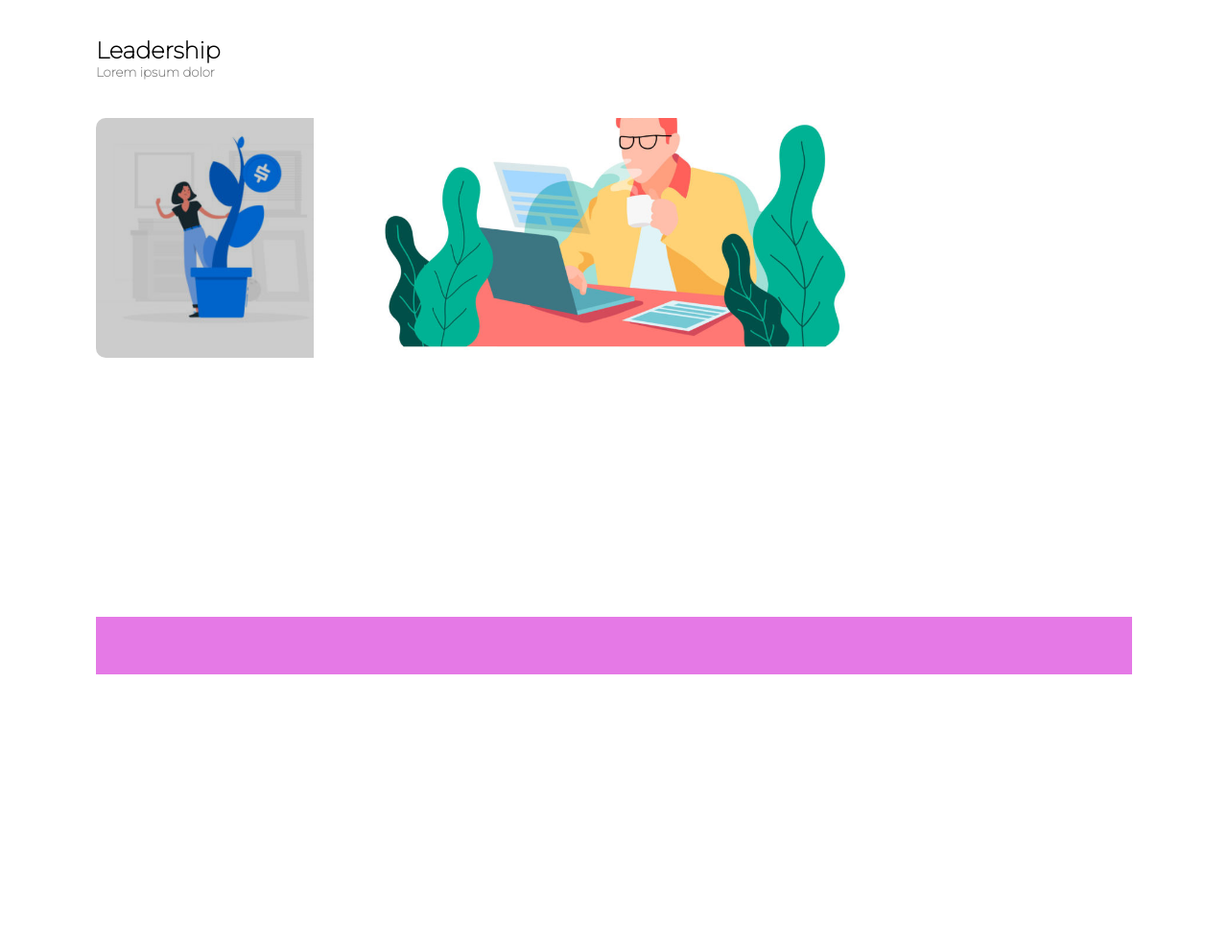
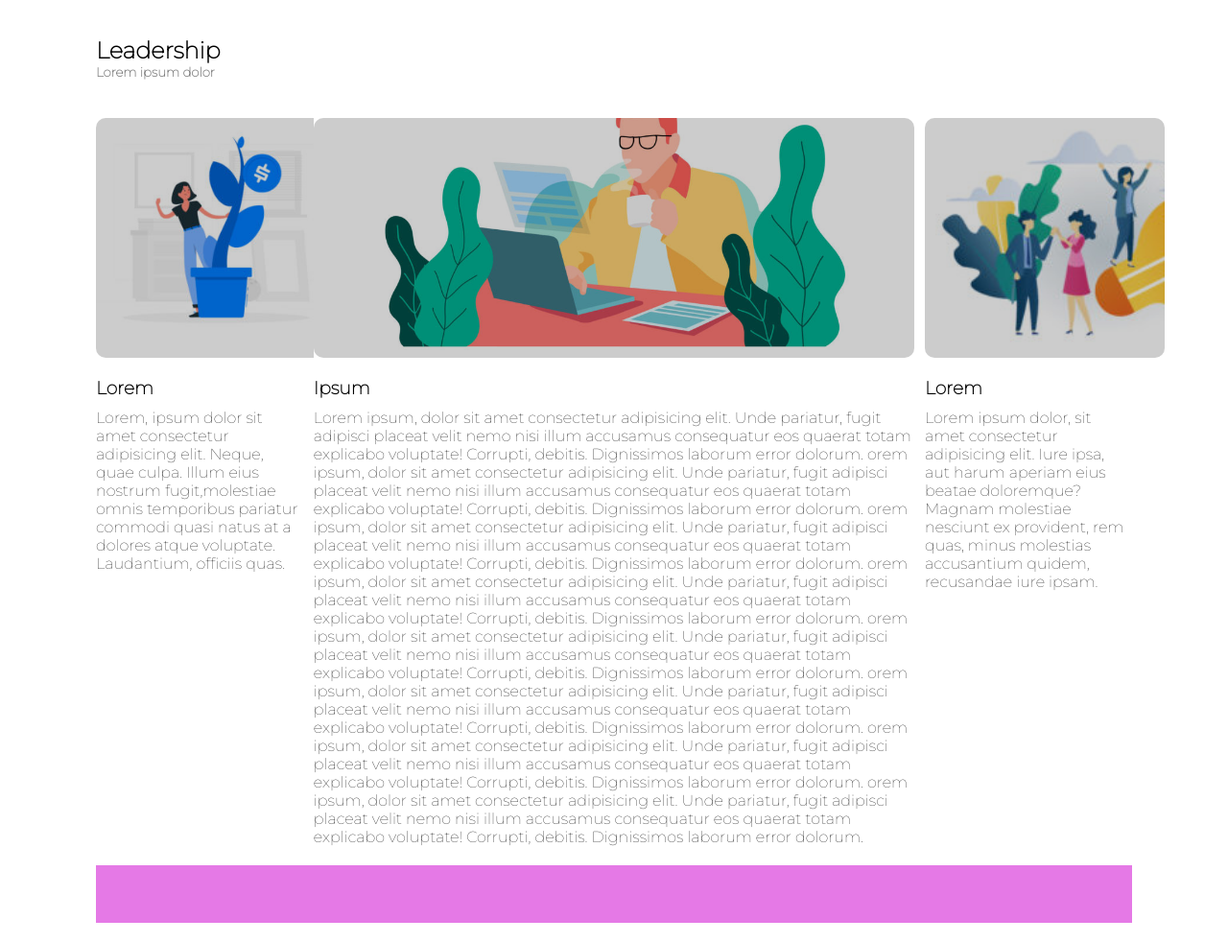
Before and after one commit to RobertoVillani98/htmlcss-wp, a plain HTML site: page index.html in a window 1280 px wide. Shown: the part 595-1577 px from the top of the page at 96% size. Before the commit the page ends 1318 px from the top, so only its background shows below. Drawn offline with Linux system fonts and the light colour scheme.

Commit message:
end main

```diff
--- a/css/style.css
+++ b/css/style.css
@@ -61,7 +61,7 @@ h2 {
 	width: 55%;
 }
 
-.caption {
+#caption {
 	color: white;
 	padding-left: 50px;
 	width: 50%;
@@ -120,6 +120,22 @@ h5 {
 	background-size: cover;
 }
 
+.image-right {
+	background-image: url("../img/img-3.jpg");
+	background-size: cover;
+	background-repeat: no-repeat;
+	width: 250px;
+	height: 250px;
+}
+
+h3 {
+	margin-top: 20px;
+}
+
+p {
+	margin-top: 10px;
+}
+
 .widget {
 	width: 20%;
 }
--- a/index.html
+++ b/index.html
@@ -42,7 +42,7 @@
                 <h2>
                     Pretium ac placerat dui interdum nunc in eros urna mobi
                 </h2>
-                <p class="caption">
+                <p id="caption">
                     Lorem ipsum dolor, sit amet consectetur adipisicing elit. Quas conse
                     aute voluptatem eligend
                 </p>
@@ -67,14 +67,57 @@
             <div class="image">
                 <div class="overlay"></div>
             </div>
+            <h3>Lorem</h3>
+            <p>
+                Lorem, ipsum dolor sit amet consectetur adipisicing elit. Neque, quae culpa. Illum eius nostrum
+                fugit,molestiae omnis temporibus pariatur commodi quasi natus at a dolores atque voluptate. Laudantium,
+                officiis quas.
+            </p>
         </aside>
 
         <section class="main-content left">
             <div class="image-banner">
-
+                <div class="overlay"></div>
             </div>
+            <h3>Ipsum</h3>
+            <p>
+                Lorem ipsum, dolor sit amet consectetur adipisicing elit. Unde pariatur, fugit adipisci placeat velit
+                nemo nisi illum accusamus consequatur eos quaerat totam explicabo voluptate! Corrupti, debitis.
+                Dignissimos laborum error dolorum. orem ipsum, dolor sit amet consectetur adipisicing elit. Unde
+                pariatur, fugit adipisci placeat velit
+                nemo nisi illum accusamus consequatur eos quaerat totam explicabo voluptate! Corrupti, debitis.
+                Dignissimos laborum error dolorum. orem ipsum, dolor sit amet consectetur adipisicing elit. Unde
+                pariatur, fugit adipisci placeat velit
+                nemo nisi illum accusamus consequatur eos quaerat totam explicabo voluptate! Corrupti, debitis.
+                Dignissimos laborum error dolorum. orem ipsum, dolor sit amet consectetur adipisicing elit. Unde
+                pariatur, fugit adipisci placeat velit
+                nemo nisi illum accusamus consequatur eos quaerat totam explicabo voluptate! Corrupti, debitis.
+                Dignissimos laborum error dolorum. orem ipsum, dolor sit amet consectetur adipisicing elit. Unde
+                pariatur, fugit adipisci placeat velit
+                nemo nisi illum accusamus consequatur eos quaerat totam explicabo voluptate! Corrupti, debitis.
+                Dignissimos laborum error dolorum. orem ipsum, dolor sit amet consectetur adipisicing elit. Unde
+                pariatur, fugit adipisci placeat velit
+                nemo nisi illum accusamus consequatur eos quaerat totam explicabo voluptate! Corrupti, debitis.
+                Dignissimos laborum error dolorum. orem ipsum, dolor sit amet consectetur adipisicing elit. Unde
+                pariatur, fugit adipisci placeat velit
+                nemo nisi illum accusamus consequatur eos quaerat totam explicabo voluptate! Corrupti, debitis.
+                Dignissimos laborum error dolorum. orem ipsum, dolor sit amet consectetur adipisicing elit. Unde
+                pariatur, fugit adipisci placeat velit
+                nemo nisi illum accusamus consequatur eos quaerat totam explicabo voluptate! Corrupti, debitis.
+                Dignissimos laborum error dolorum.
+            </p>
         </section>
-        <aside class="widget left"></aside>
+        <aside class="widget left">
+            <div class="image-right">
+                <div class="overlay"></div>
+            </div>
+            <h3>Lorem</h3>
+            <p>
+                Lorem ipsum dolor, sit amet consectetur adipisicing elit. Iure ipsa, aut harum aperiam eius beatae
+                doloremque? Magnam molestiae nesciunt ex provident, rem quas, minus molestias accusantium quidem,
+                recusandae iure ipsam.
+            </p>
+        </aside>
     </main>
     <!-- end main -->
 
```
